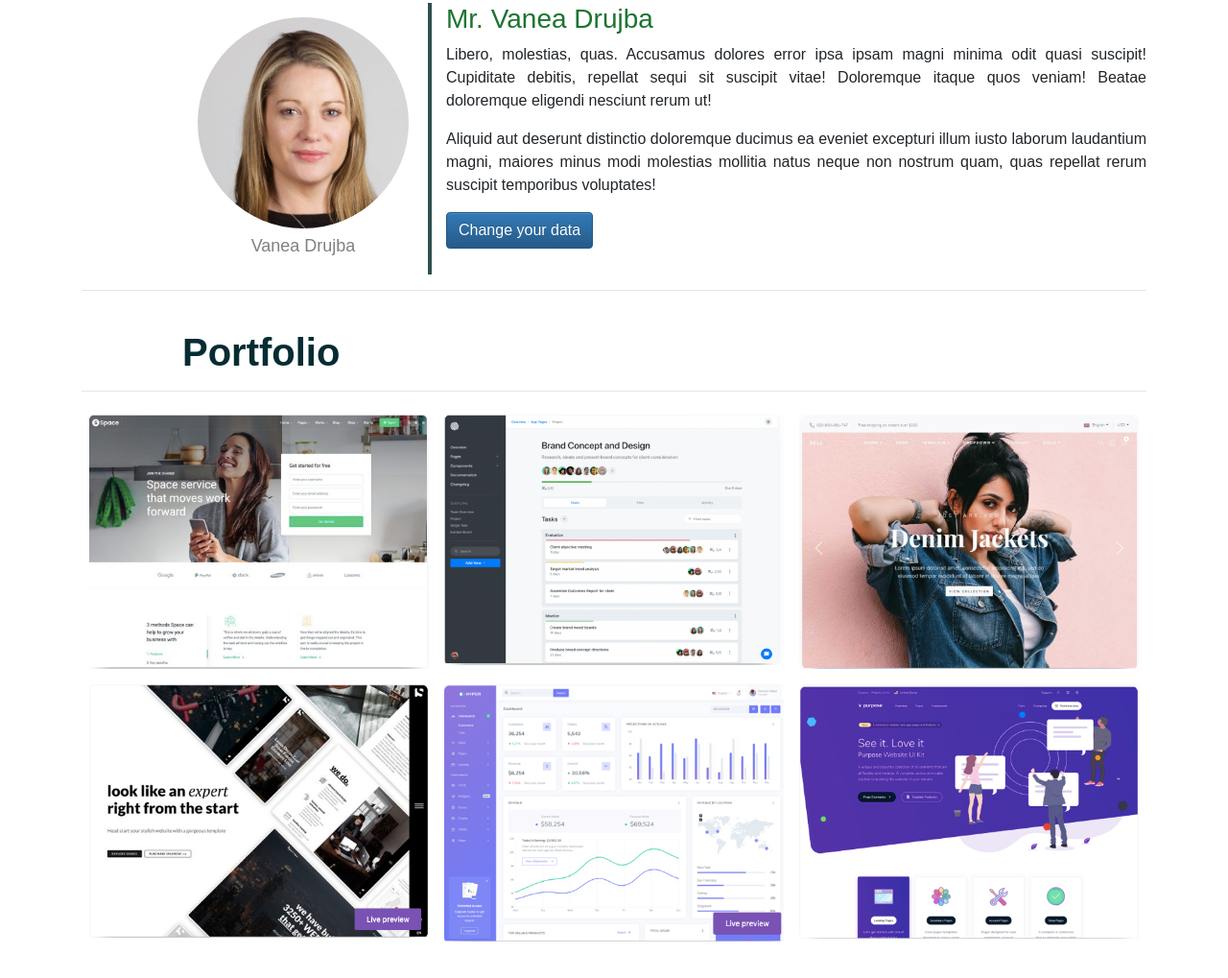
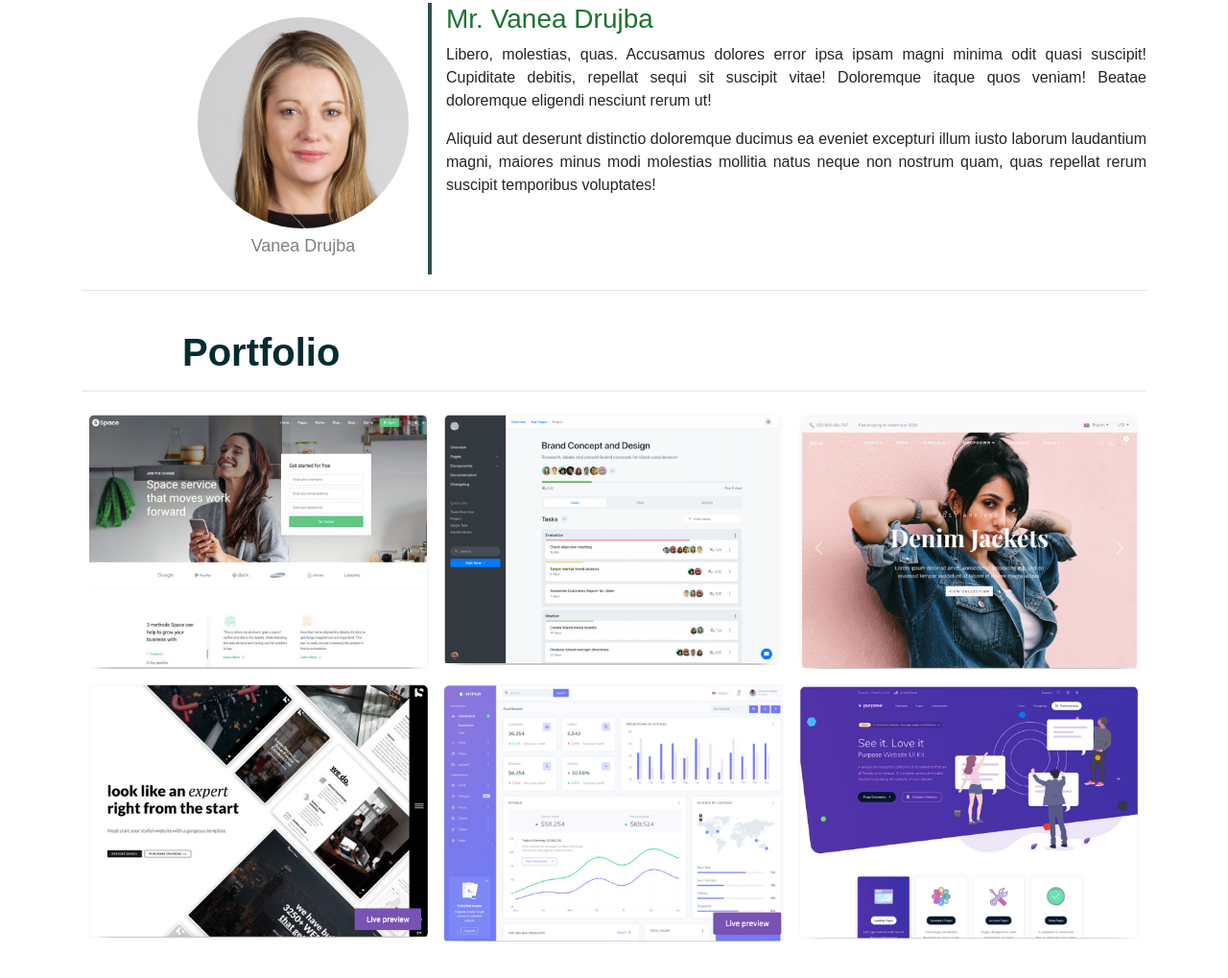
Before and after one commit to zamaneagra/My_Home_Work, a plain HTML site: page index.html in a window 1280 px wide. Shown: the part 918-1937 px from the top of the page at 96% size. Drawn offline with Linux system fonts and the light colour scheme.

Commit message:
deleted button change data profile

```diff
--- a/index.html
+++ b/index.html
@@ -97,11 +97,6 @@
                     <p>Aliquid aut deserunt distinctio doloremque ducimus ea eveniet excepturi illum iusto laborum laudantium
                         magni, maiores minus modi molestias mollitia natus neque non nostrum quam, quas repellat rerum suscipit
                         temporibus voluptates!</p>
-
-                    <button id="changeAbout" type="button" class="btn btn-primary" data-toggle="modal" data-target="#myModal">
-                        Change your data
-                    </button>
-
 
                     <!-- Start Pop Up The Modal-->
 
```
